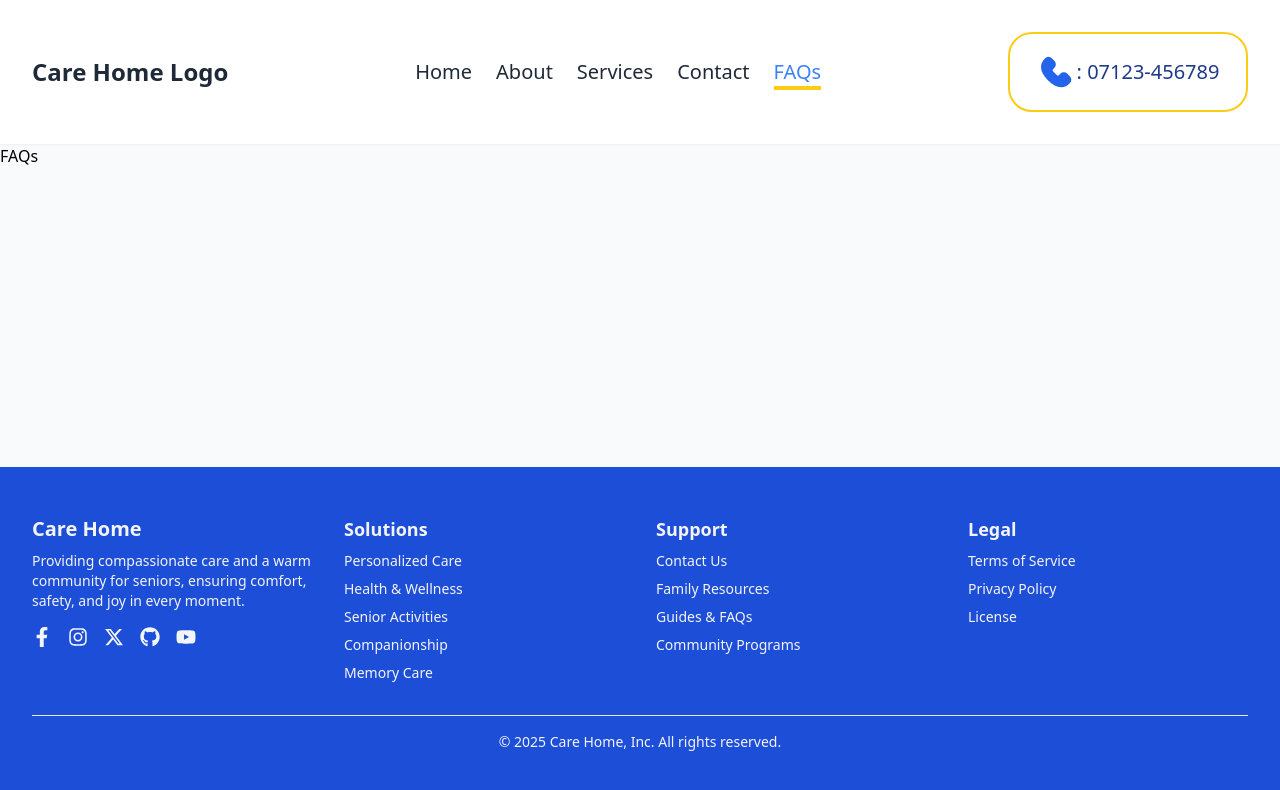
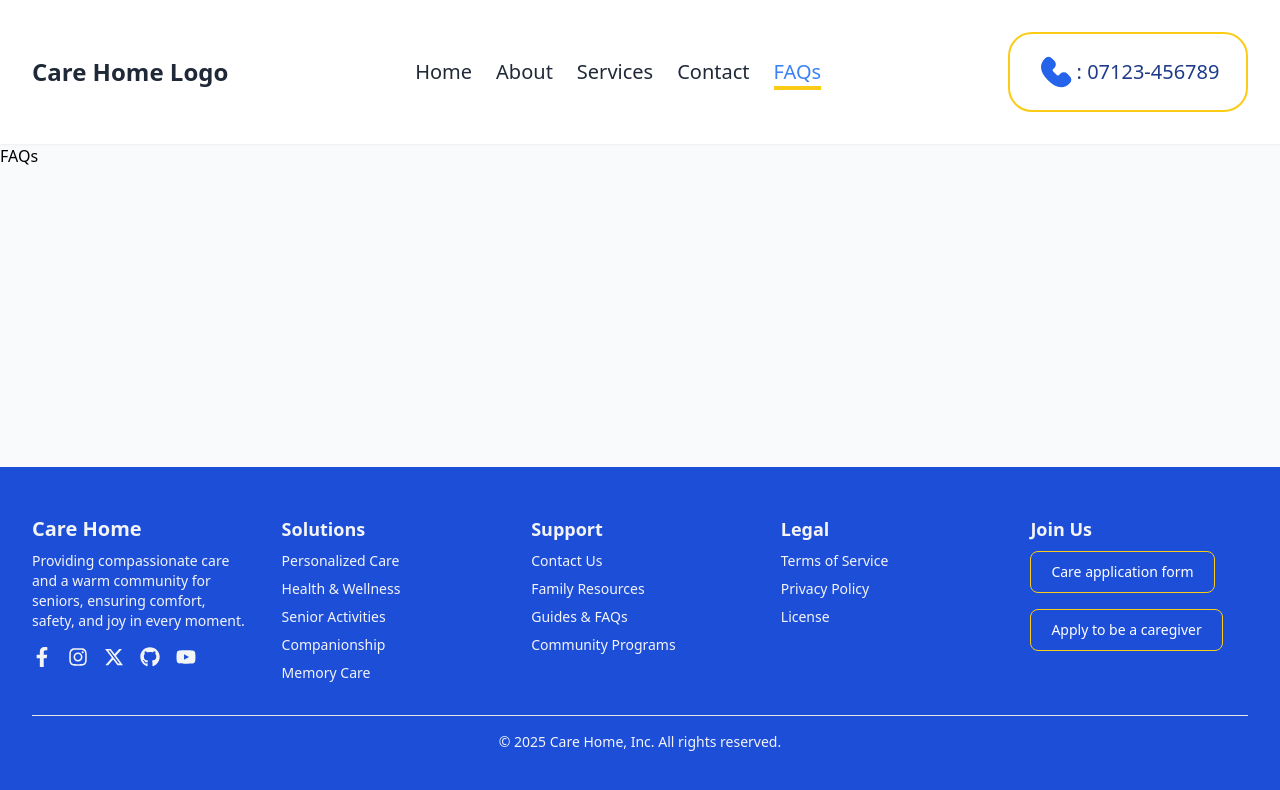
Before and after one commit to tundealfred/carehome-project-react, a React (Vite) app in the folder client/: page /faqs in a window 1280 px wide. Shown: the top 790 px of the page. Built offline with nearby package versions, Linux system fonts and the light colour scheme.

Commit message:
update footer button

```diff
--- a/client/src/components/Footer.jsx
+++ b/client/src/components/Footer.jsx
@@ -6,7 +6,7 @@
   return (
     <footer className="bg-blue-700 text-gray-100 py-12">
       <div className="max-w-7xl mx-auto px-6 lg:px-8">
-        <div className="grid grid-cols-2 md:grid-cols-4 gap-8">
+        <div className="grid grid-cols-2 md:grid-cols-5 gap-8">
           {/* Company Info */}
           <div>
             <h2 className="text-xl font-semibold">Care Home</h2>
@@ -55,6 +55,25 @@
               <li>License</li>
             </ul>
           </div>
+
+          {/* Join Us */}
+          <div>
+            <h3 className="text-lg font-semibold">Join Us</h3>
+            <ul className="mt-2 space-y-2 text-sm">
+              <button
+                type="button"
+                class="text-white hover:text-white border border-yellow-400 hover:bg-yellow-500 focus:ring-4 focus:outline-none focus:ring-yellow-300 font-medium rounded-lg text-sm px-5 py-2.5 text-center me-2 mb-2 dark:border-yellow-300 dark:text-yellow-300 dark:hover:text-white dark:hover:bg-yellow-400 dark:focus:ring-yellow-900"
+              >
+                Care application form
+              </button>
+              <button
+                type="button"
+                class="text-white hover:text-white border border-yellow-400 hover:bg-yellow-500 focus:ring-4 focus:outline-none focus:ring-yellow-300 font-medium rounded-lg text-sm px-5 py-2.5 text-center me-2 mb-2 dark:border-yellow-300 dark:text-yellow-300 dark:hover:text-white dark:hover:bg-yellow-400 dark:focus:ring-yellow-900"
+              >
+                Apply to be a caregiver
+              </button>
+            </ul>
+          </div>
         </div>
 
         {/* Copyright */}
```
